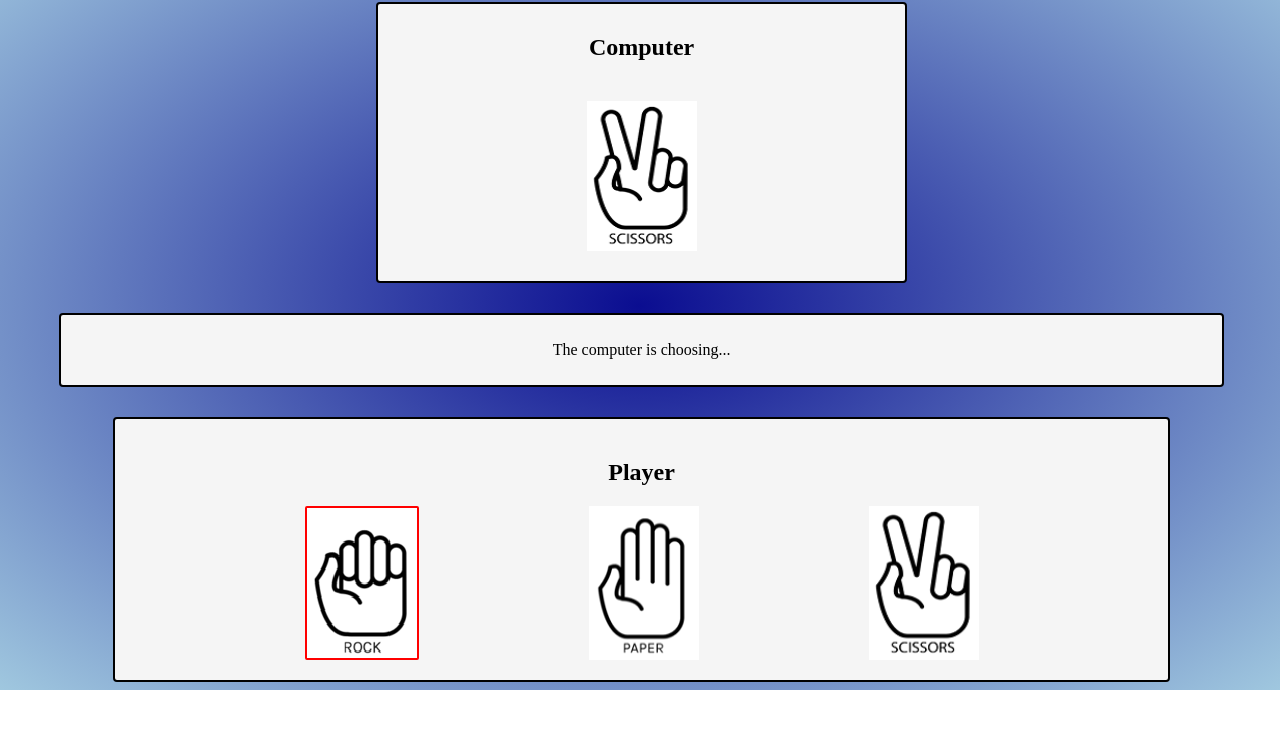
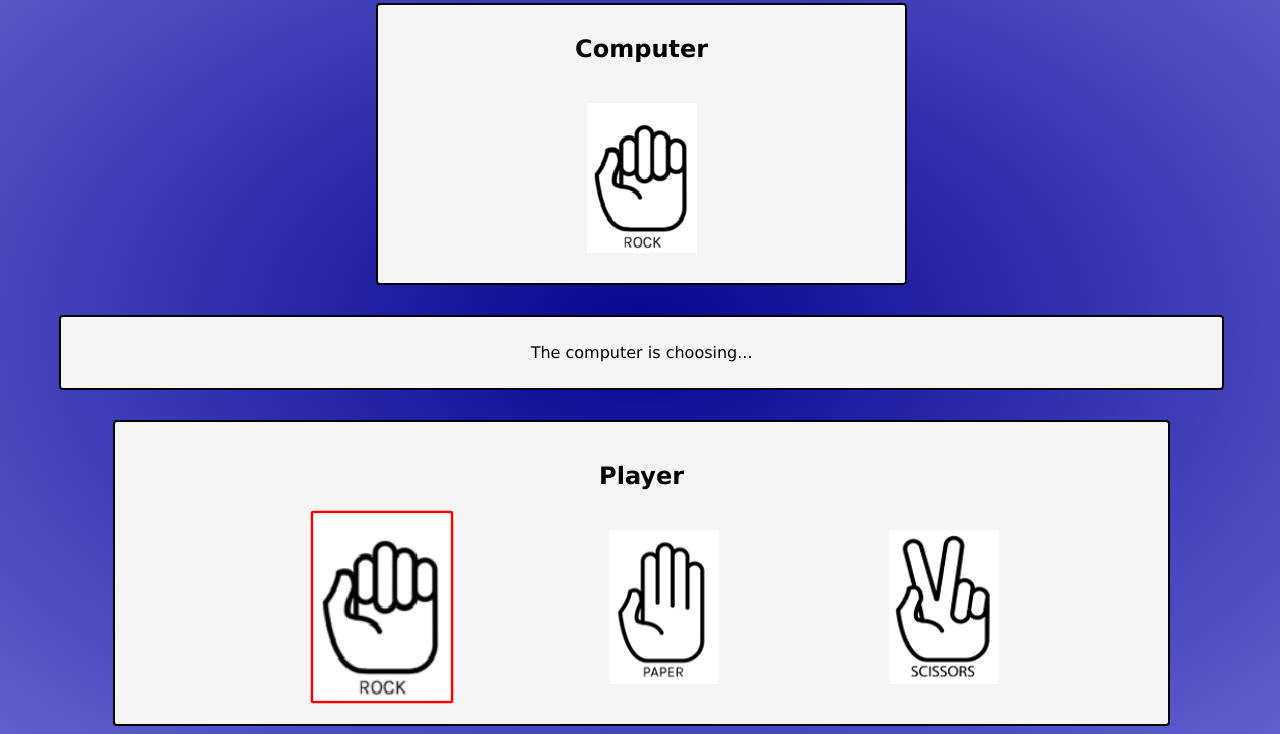
Before and after one commit to emoore5931/emoore5931.github.io, a plain HTML site: page CSC372-hw/hw4/index.html in a window 1280 px wide. Both pictures are taken after a click on the picture 360 px from the left and 658 px from the top of the page. Shown: the part 78-812 px from the top of the page. Drawn offline with Linux system fonts and the light colour scheme.

Commit message:
functionality is complete

```diff
--- a/CSC372-hw/hw4/script.js
+++ b/CSC372-hw/hw4/script.js
@@ -1,5 +1,13 @@
+/*
+  Name: Ethan Moore
+  Date: 10.08.2024
+  CSC 372-01
+
+  Scripting for index.html, defines the functions behind the rock, paper, scissors game.
+*/
+
 "use strict";
-const COM_CHOICE_TIME = 4;
+const COM_CHOICE_TIME = 3;
 const CHOICES = ["rock", "paper", "scissors"];
 
 var choiceRefs = document.getElementById("choiceContainer").children;
@@ -7,11 +15,32 @@ var comChoiceRef = document.getElementById("comChoice");
 var resultsTextRef = document.getElementById("resultsText");
 var selected = undefined;
 var comSelectionChanger;
+var selectChoiceLock = false;
 
 for (let i = 0; i < choiceRefs.length; i++) {
     choiceRefs.item(i).addEventListener("click", selectChoice);
 }
 
+/**
+ *
+ * @param {Event} e
+ */
+function selectChoice(e) {
+    if (!selectChoiceLock) {
+        selectChoiceLock = true;
+
+        if (selected != undefined) {
+            selected.classList.remove("selected");
+        }
+        selected = e.currentTarget;
+        selected.classList.add("selected");
+        shuffleChoices();
+    }
+}
+
+/**
+ * Defines the outcome of the game based on the players choice and the computers choice.
+ */
 function gameOutcome() {
     let comChoice = comChoiceRef.getAttribute("choice");
     let playerChoice = selected.getAttribute("id");
@@ -53,9 +82,12 @@ function gameOutcome() {
                 break;
         }
     }
-
 }
 
+/**
+ * Helper method for {@link gameOutcome}
+ * @param {string} gameOutcome
+ */
 function handleOutcome(gameOutcome) {
     switch (gameOutcome) {
         case "win":
@@ -69,24 +101,10 @@ function handleOutcome(gameOutcome) {
     }
 }
 
-/**
- *
- * @param {Event} e
- */
-function selectChoice(e) {
-    if (selected != undefined) {
-        selected.classList.remove("selected");
-    }
-    selected = e.currentTarget;
-    selected.classList.add("selected");
-    shuffleChoices();
-    gameOutcome();
-}
-
 function shuffleChoices() {
-    comSelectionChanger = setInterval(changeComSelection, 100);
+    comSelectionChanger = setInterval(changeComSelection, 500);
     setTimeout(clearInterval, COM_CHOICE_TIME * 1000, comSelectionChanger);
-    setTimeout(gameOutcome, COM_CHOICE_TIME * 1000);
+    setTimeout(() => {selectChoiceLock = false; gameOutcome()}, COM_CHOICE_TIME * 1000);
     resultsTextRef.textContent = "The computer is choosing..."
 }
 
--- a/CSC372-hw/hw4/style.css
+++ b/CSC372-hw/hw4/style.css
@@ -1,10 +1,21 @@
+/*
+  Name: Ethan Moore
+  Date: 10.08.2024
+  CSC 372-01
+
+  This is the index.html homepage for the homework 4.
+  This is a rock paper scissors game where the user is able to pick either rock, paper, or scissors. Once the user picks, the computer
+  randomly choose and the outcome of the game is decided. Once the user picks a new option another game is started.
+*/
+
 body {
     width: 99vw;
     height: auto;
     padding: 0;
-    background-image: radial-gradient(darkblue -7%, lightblue 109%);
+    background-image: radial-gradient(darkblue -7%, rgb(104, 104, 214) 109%);
     background-size: cover;
     background-repeat: no-repeat;
+    font-family: Verdana, Geneva, Tahoma, sans-serif;
 }
 
 h1, h2 {
@@ -60,14 +71,23 @@ div {
     width: 100%;
     display: flex;
     justify-content: space-evenly;
+    padding: 20px;
 }
 
-#choiceContainer > img:hover {
+#choiceContainer > img {
+    transition: all 50ms;
+}
+
+#choiceContainer > img:hover:not(.selected) {
     cursor: pointer;
+    transform: scale(1.15);
+    border: 2px solid gray;
+    border-radius: 2px;
 }
 
 img.selected {
     border: 2px solid red;
     border-radius: 2px;
     overflow: hidden;
+    transform: scale(1.25);
 }
```
Also changed, not shown: CSC372-hw/hw4/index.html (+9 -0 lines).
